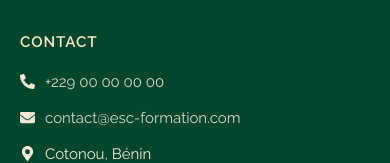
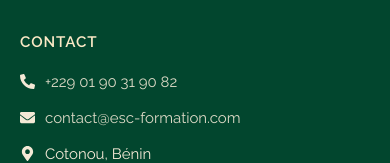
Before and after one commit to Gaspard-05/ecole-de-savonnerie-et-de-cosmetique-front-react, a React (Vite) app: page /connexion in a window 390 px wide. Shown: the part 1427-1590 px from the top of the page. Built offline with nearby package versions, Linux system fonts and the light colour scheme; no server answers.

Commit message:
feat(contact): centralise les numéros de téléphone et WhatsApp
Définit le numéro réel dans src/data/contact.js et l'utilise pour le
bouton WhatsApp flottant, le footer et la page Contact.

```diff
--- a/src/components/FooterComponent.jsx
+++ b/src/components/FooterComponent.jsx
@@ -8,6 +8,7 @@
   FaMapMarkerAlt,
 } from "react-icons/fa";
 import logo from "../assets/logo/esc-logo-png-1536x689.webp";
+import { TELEPHONE_DISPLAY, TELEPHONE_LINK, WHATSAPP_LINK } from "../data/contact";
 import "./Footer.css";
 
 function Footer() {
@@ -31,7 +32,7 @@
             <a href="https://instagram.com" target="_blank" rel="noreferrer" aria-label="Instagram">
               <FaInstagram />
             </a>
-            <a href="https://wa.me/22900000000" target="_blank" rel="noreferrer" aria-label="WhatsApp">
+            <a href={WHATSAPP_LINK} target="_blank" rel="noreferrer" aria-label="WhatsApp">
               <FaWhatsapp />
             </a>
           </div>
@@ -52,7 +53,7 @@
           <h6>Contact</h6>
           <ul className="footer__contact">
             <li>
-              <FaPhoneAlt /> <a href="tel:+22900000000">+229 00 00 00 00</a>
+              <FaPhoneAlt /> <a href={TELEPHONE_LINK}>{TELEPHONE_DISPLAY}</a>
             </li>
             <li>
               <FaEnvelope /> <a href="mailto:contact@esc-formation.com">contact@esc-formation.com</a>
--- a/src/components/WhatsappButtonComponent.jsx
+++ b/src/components/WhatsappButtonComponent.jsx
@@ -1,10 +1,11 @@
 import { FaWhatsapp } from "react-icons/fa";
+import { WHATSAPP_LINK } from "../data/contact";
 import "./WhatsappButton.css";
 
 function WhatsappButton() {
   return (
     <a
-      href="https://wa.me/22900000000"
+      href={WHATSAPP_LINK}
       target="_blank"
       rel="noreferrer"
       className="whatsapp-button"
--- /dev/null
+++ b/src/data/contact.js
@@ -0,0 +1,10 @@
+// Format international sans "+" ni espaces, exigé par wa.me
+export const WHATSAPP_NUMBER = "2290190319082";
+export const WHATSAPP_DISPLAY = "+229 01 90 31 90 82";
+
+export const WHATSAPP_LINK = `https://wa.me/${WHATSAPP_NUMBER}`;
+
+export const TELEPHONE_NUMBER = "2290190319082";
+export const TELEPHONE_DISPLAY = "+229 01 90 31 90 82";
+
+export const TELEPHONE_LINK = `tel:+${TELEPHONE_NUMBER}`;
--- a/src/pages/Contact.jsx
+++ b/src/pages/Contact.jsx
@@ -1,11 +1,12 @@
 import { FaPhoneAlt, FaWhatsapp, FaEnvelope, FaMapMarkerAlt, FaClock } from "react-icons/fa";
 import ContactForm from "../components/ContactFormComponent";
 import SectionCTA from "../components/SectionCTAComponent";
+import { TELEPHONE_DISPLAY, TELEPHONE_LINK, WHATSAPP_DISPLAY, WHATSAPP_LINK } from "../data/contact";
 import "./Contact.css";
 
 const coordonnees = [
-  { icon: FaPhoneAlt, label: "Téléphone", value: "+229 00 00 00 00", href: "tel:+22900000000" },
-  { icon: FaWhatsapp, label: "WhatsApp", value: "+229 00 00 00 00", href: "https://wa.me/22900000000" },
+  { icon: FaPhoneAlt, label: "Téléphone", value: TELEPHONE_DISPLAY, href: TELEPHONE_LINK },
+  { icon: FaWhatsapp, label: "WhatsApp", value: WHATSAPP_DISPLAY, href: WHATSAPP_LINK },
   { icon: FaEnvelope, label: "Email", value: "contact@esc-formation.com", href: "mailto:contact@esc-formation.com" },
   { icon: FaMapMarkerAlt, label: "Adresse", value: "Cotonou, Bénin", href: null },
   { icon: FaClock, label: "Horaires", value: "Lun - Sam : 8h - 18h", href: null },
```
